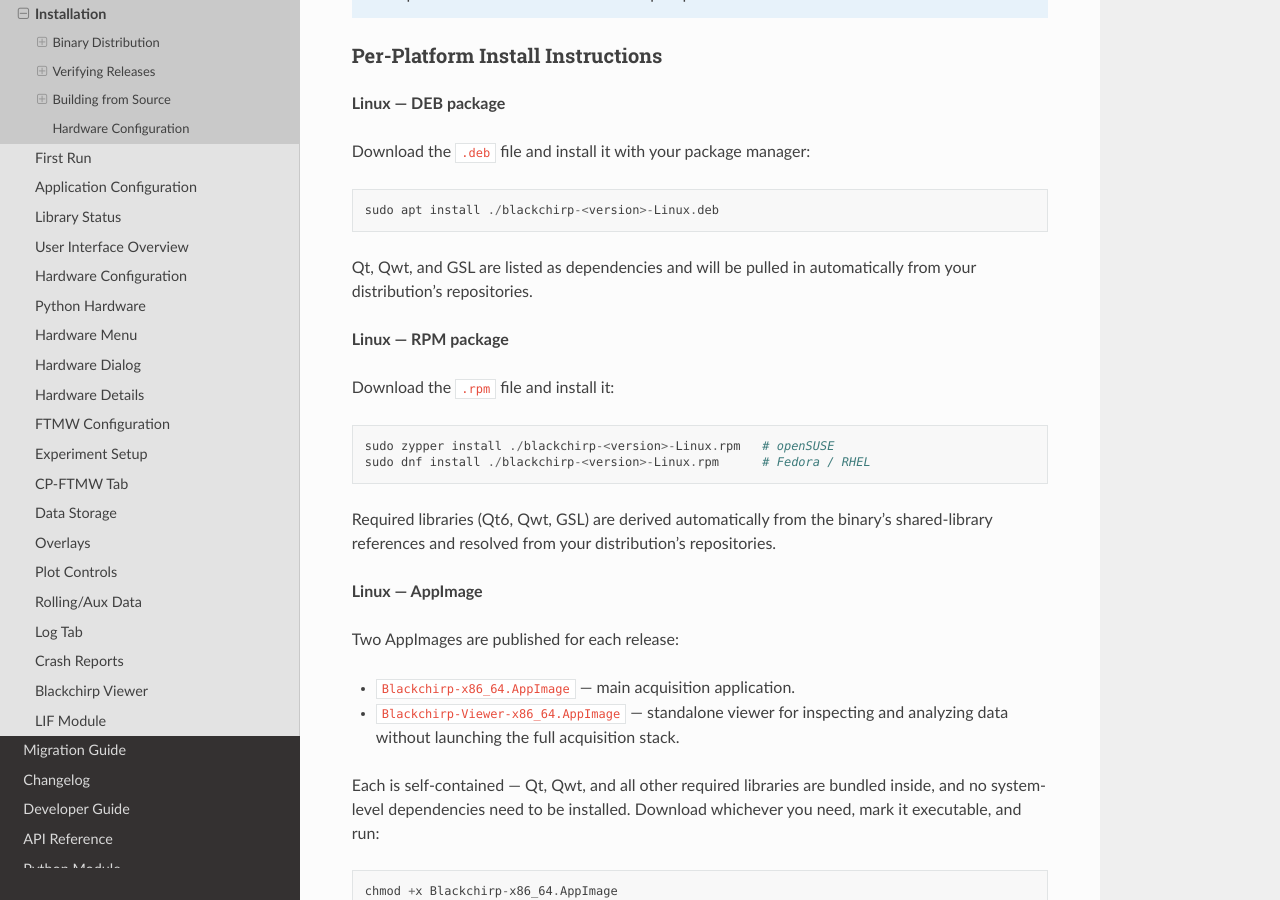
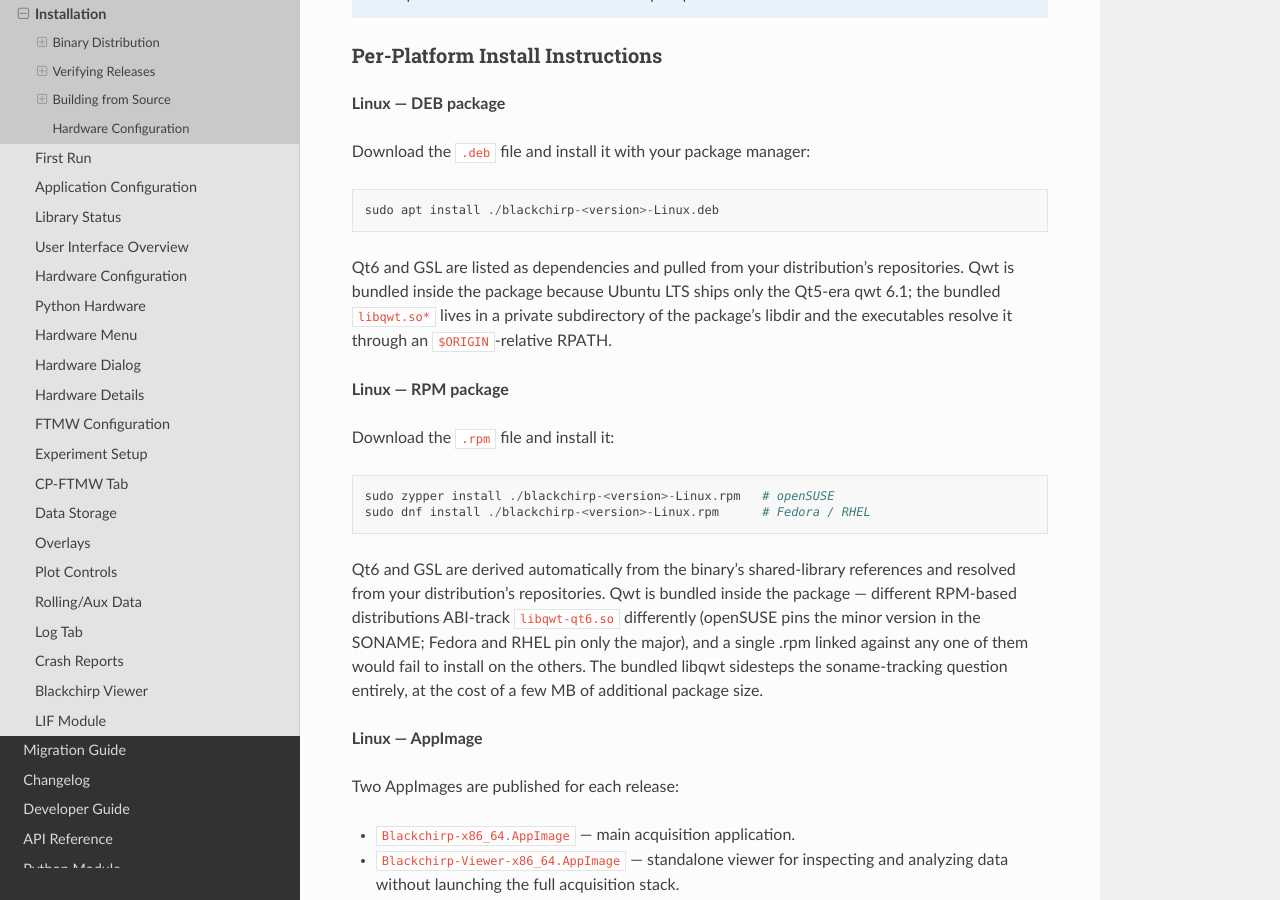
Before and after one commit to kncrabtree/blackchirp, a Sphinx documentation site: the page built from doc/source/user_guide/installation.rst, in a window 1280 px wide and 900 px high, scrolled down 889 px. Built offline with Sphinx 7.4.7 and the Read the Docs theme 3.1.0, drawn with Linux system fonts in a browser that asks for light colours.

Commit message:
Bundle Qwt in the RPM for cross-distro install
openSUSE patches libqwt-qt6.so's SONAME to include the minor version
(libqwt-qt6.so.6.3); RPM AUTOREQ records the SONAME of the linked
qwt verbatim, and the resulting requirement is unsatisfiable on
Fedora, RHEL, and any other RPM distro that ABI-tracks qwt at the
major level (libqwt-qt6.so.6).

The rpm job builds Qwt 6.3.0 from source using the same recipe as
the AppImage job and configures Blackchirp with BC_BUNDLE_QWT=ON.
The RPM ships libqwt.so* in a private subdirectory of the libdir,
and the executables resolve it through a $ORIGIN-relative RPATH.
The resulting package has no qwt dependency at all, costs a few
MB of additional package size, and installs cleanly on every RPM
distro that ships Qt6.

Co-Authored-By: Claude Opus 4.7 (1M context) <noreply@anthropic.com>

```diff
--- a/doc/source/user_guide/installation.rst
+++ b/doc/source/user_guide/installation.rst
@@ -63,8 +63,12 @@ Download the ``.deb`` file and install it with your package manager::
 
     sudo apt install ./blackchirp-<version>-Linux.deb
 
-Qt, Qwt, and GSL are listed as dependencies and will be pulled in
-automatically from your distribution's repositories.
+Qt6 and GSL are listed as dependencies and pulled from your
+distribution's repositories. Qwt is bundled inside the package
+because Ubuntu LTS ships only the Qt5-era qwt 6.1; the bundled
+``libqwt.so*`` lives in a private subdirectory of the package's
+libdir and the executables resolve it through an ``$ORIGIN``-relative
+RPATH.
 
 **Linux — RPM package**
 
@@ -73,9 +77,14 @@ Download the ``.rpm`` file and install it::
     sudo zypper install ./blackchirp-<version>-Linux.rpm   # openSUSE
     sudo dnf install ./blackchirp-<version>-Linux.rpm      # Fedora / RHEL
 
-Required libraries (Qt6, Qwt, GSL) are derived automatically from the
-binary's shared-library references and resolved from your distribution's
-repositories.
+Qt6 and GSL are derived automatically from the binary's shared-library
+references and resolved from your distribution's repositories. Qwt is
+bundled inside the package — different RPM-based distributions
+ABI-track ``libqwt-qt6.so`` differently (openSUSE pins the minor
+version in the SONAME; Fedora and RHEL pin only the major), and a
+single .rpm linked against any one of them would fail to install on
+the others. The bundled libqwt sidesteps the soname-tracking question
+entirely, at the cost of a few MB of additional package size.
 
 **Linux — AppImage**
 
```
Also changed, not shown: dev-docs/packaging-and-ci.md (+12 -6 lines), 2 other files.
